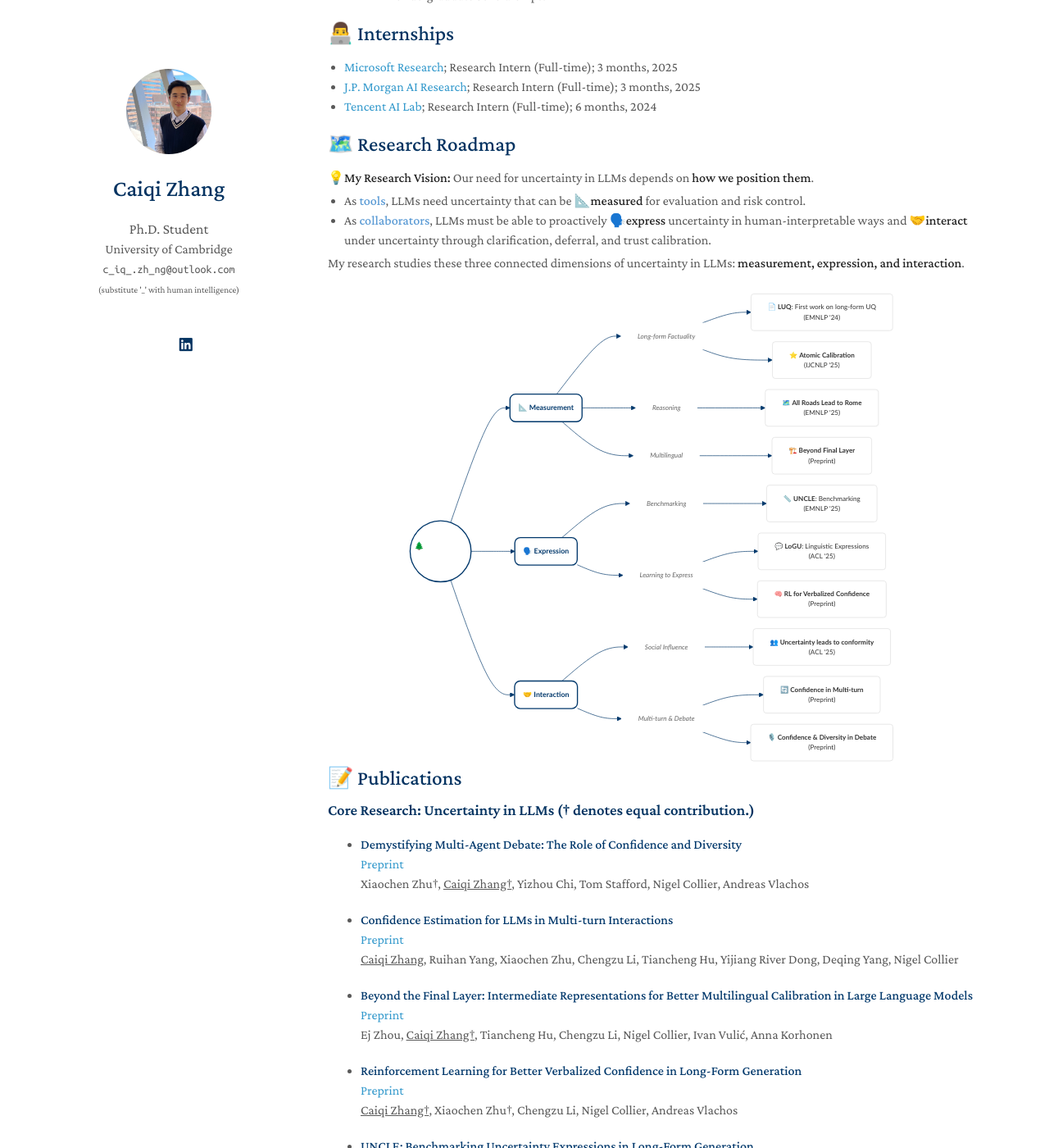
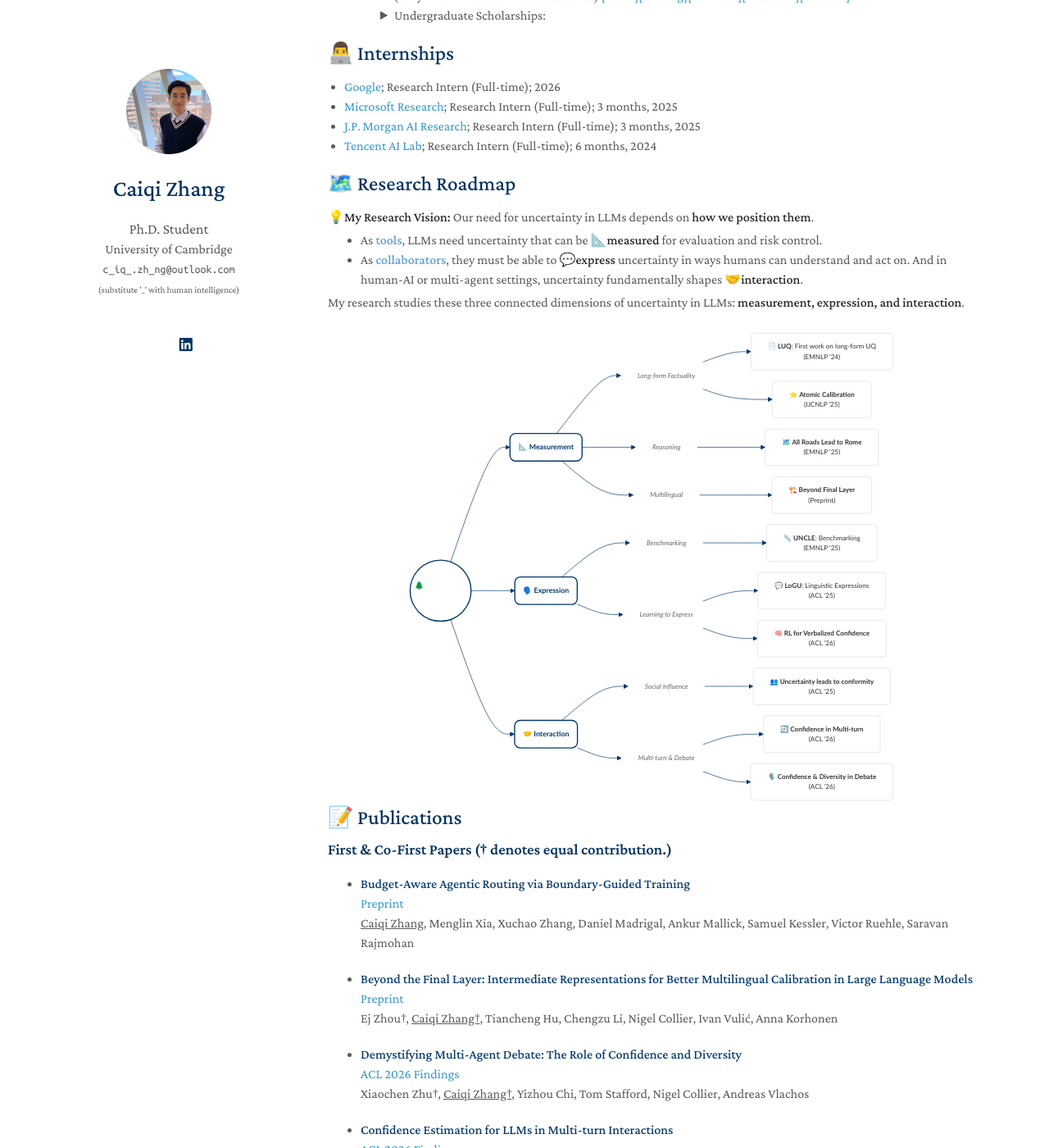
Before and after one commit to caiqizh/caiqizh.github.io, a Jekyll site: the page built from index.md, in a window 1280 px wide and 1400 px high, scrolled down 492 px. Shown: the whole window at 82% size. Built offline with Jekyll 4.4.1, drawn with Linux system fonts in a browser that asks for light colours; nearby versions of some CDN libraries; a style sheet for code colours, icons or effects is not loaded; some of the changed text lies outside the part shown.

Commit message:
updated after acl

```diff
--- a/index.md
+++ b/index.md
@@ -26,7 +26,7 @@ mermaid.initialize({
 
 I am a third year Ph.D. student at the University of Cambridge, working under the supervision of [Prof. Nigel Collier](https://sites.google.com/site/nhcollier/home). Previously, I completed my MPhil degree at Cambridge, focusing on fact-checking under the guidance of [Prof. Andreas Vlachos](https://andreasvlachos.github.io/) and [Dr. Zhijiang Guo](https://cartus.github.io/).
 
-During my PhD studies, I did research internships in [Microsoft Research](https://www.microsoft.com/en-us/research/lab/microsoft-research-cambridge/), [J.P. Morgan AI Research](https://www.jpmorganchase.com/about/technology/research/ai), and [Tencent AI Lab](https://ailab.tencent.com/ailab/en/index/).
+During my PhD studies, I did research internships in [Google](https://research.google/teams/cloud-ai-research/), [Microsoft Research](https://www.microsoft.com/en-us/research/lab/microsoft-research-cambridge/), [J.P. Morgan AI Research](https://www.jpmorganchase.com/about/technology/research/ai), and [Tencent AI Lab](https://ailab.tencent.com/ailab/en/index/).
 
 During my undergraduate studies, I interned at [PlusLab](https://violetpeng.github.io/) (UCLA) working with [Dr. Nanyun Peng](https://vnpeng.net/) and [Dr. Te-Lin Wu](https://telin0411.github.io/), and completed my capstone project with [Prof. Wenjie Li](https://www4.comp.polyu.edu.hk/~cswjli/) and [Dr. Yongqi Li](https://liyongqi67.github.io/) at [PolyU NLP Group](https://polyunlp.github.io/home).
 
@@ -71,6 +71,12 @@ During my undergraduate studies, I interned at [PlusLab](https://violetpeng.gith
 ## &#x1F468;&#x200D;&#x1F4BB; Internships
 
 <ul style="margin-top: 2px; margin-bottom: 2px; padding-left: 20px;">
+  <li><a href="https://research.google/teams/cloud-ai-research/">Google</a>; Research Intern (Full-time); 2026
+    <!-- <ul style="margin-top: 2px; margin-bottom: 2px;">
+      <li>Upcoming.</li>
+    </ul> -->
+  </li>
+
   <li><a href="https://www.microsoft.com/en-us/research/lab/microsoft-research-cambridge/">Microsoft Research</a>; Research Intern (Full-time); 3 months, 2025
     <!-- <ul style="margin-top: 2px; margin-bottom: 2px;">
       <li>Work with Dr. Molly Xia.</li>
@@ -97,9 +103,9 @@ During my undergraduate studies, I interned at [PlusLab](https://violetpeng.gith
 
 
 <p style="margin: 0 0 4px 0;"><strong>💡My Research Vision:</strong> Our need for uncertainty in LLMs depends on <strong>how we position them</strong>.</p>
-<ul style="margin: 0; padding-left: 20px;">
+<ul style="margin: 0; padding-left: 40px;">
   <li>As <strong style="color: #5b9bd5;">tools</strong>, LLMs need uncertainty that can be <strong>📐measured</strong> for evaluation and risk control.</li>
-  <li>As <strong style="color: #5b9bd5;">collaborators</strong>, LLMs must be able to proactively <strong>🗣️express</strong> uncertainty in human-interpretable ways and <strong>🤝interact</strong> under uncertainty through clarification, deferral, and trust calibration.</li>
+  <li>As <strong style="color: #5b9bd5;">collaborators</strong>, they must be able to <strong>💬express</strong> uncertainty in ways humans can understand and act on. And in human-AI or multi-agent settings, uncertainty fundamentally shapes <strong>🤝interaction</strong>.</li>
 </ul>
 <p style="margin: 4px 0 0 0;">My research studies these three connected dimensions of uncertainty in LLMs: <strong>measurement, expression, and interaction</strong>.</p>
 
@@ -128,15 +134,15 @@ graph LR
     E_Bench --> UNCLE["📏 <b>UNCLE</b>: Benchmarking<br/>(EMNLP '25)"]
     Expression --> E_Learn["<i>Learning to Express</i>"]
     E_Learn --> LoGU["💬 <b>LoGU</b>: Linguistic Expressions<br/>(ACL '25)"]
-    E_Learn --> RL["🧠 <b>RL for Verbalized Confidence</b><br/>(Preprint)"]
+    E_Learn --> RL["🧠 <b>RL for Verbalized Confidence</b><br/>(ACL '26)"]
 
     %% --- Branch 3: Interaction ---
     Root --> Interaction("🤝 <b>Interaction</b>")
     Interaction --> I_Social["<i>Social Influence</i>"]
     I_Social --> Conformity["👥 <b>Uncertainty leads to conformity</b><br/>(ACL '25)"]
     Interaction --> I_Multi["<i>Multi-turn & Debate</i>"]
-    I_Multi --> ConfMulti["🔄 <b>Confidence in Multi-turn</b><br/>(Preprint)"]
-    I_Multi --> MAD["🎙️ <b>Confidence & Diversity in Debate</b><br/>(Preprint)"]
+    I_Multi --> ConfMulti["🔄 <b>Confidence in Multi-turn</b><br/>(ACL '26)"]
+    I_Multi --> MAD["🎙️ <b>Confidence & Diversity in Debate</b><br/>(ACL '26)"]
 
 
     %% --- LINKS ---
@@ -168,23 +174,26 @@ graph LR
 
 ## &#x1F4DD; Publications
 
-### Core Research: Uncertainty in LLMs († denotes equal contribution.)
+### First & Co-First Papers († denotes equal contribution.)
+
+- <strong><span style="color: #03396c;">Budget-Aware Agentic Routing via Boundary-Guided Training</span></strong>
+  [Preprint](https://arxiv.org/abs/2602.21227)
+  <u>Caiqi Zhang</u>, Menglin Xia, Xuchao Zhang, Daniel Madrigal, Ankur Mallick, Samuel Kessler, Victor Ruehle, Saravan Rajmohan
+
+- <strong><span style="color: #03396c;">Beyond the Final Layer: Intermediate Representations for Better Multilingual Calibration in Large Language Models</span></strong>
+  [Preprint](https://www.arxiv.org/abs/2510.03136)
+  Ej Zhou†, <u>Caiqi Zhang†</u>, Tiancheng Hu, Chengzu Li, Nigel Collier, Ivan Vulić, Anna Korhonen
 
 - <strong><span style="color: #03396c;">Demystifying Multi-Agent Debate: The Role of Confidence and Diversity</span></strong>
-  [Preprint](https://arxiv.org/abs/2601.19921)
+  [ACL 2026 Findings](https://arxiv.org/abs/2601.19921)
   Xiaochen Zhu†, <u>Caiqi Zhang†</u>, Yizhou Chi, Tom Stafford, Nigel Collier, Andreas Vlachos
 
 - <strong><span style="color: #03396c;">Confidence Estimation for LLMs in Multi-turn Interactions</span></strong>
-  [Preprint](https://arxiv.org/abs/2601.02179)
-  <u>Caiqi Zhang</u>, Ruihan Yang, Xiaochen Zhu, Chengzu Li, Tiancheng Hu, Yijiang River Dong, Deqing Yang, Nigel Collier
-
-- <strong><span style="color: #03396c;">Beyond the Final Layer: Intermediate Representations for Better Multilingual Calibration in Large Language Models</span></strong>
-  [Preprint](https://www.arxiv.org/abs/2510.03136)
-  Ej Zhou, <u>Caiqi Zhang†</u>, Tiancheng Hu, Chengzu Li, Nigel Collier, Ivan Vulić, Anna Korhonen
-
+  [ACL 2026 Findings](https://arxiv.org/abs/2601.02179)
+  <u>Caiqi Zhang†</u>, Ruihan Yang†, Xiaochen Zhu, Chengzu Li, Tiancheng Hu, Yijiang River Dong, Deqing Yang, Nigel Collier
 
 - <strong><span style="color: #03396c;">Reinforcement Learning for Better Verbalized Confidence in Long-Form Generation</span></strong>
-  [Preprint](https://arxiv.org/abs/2505.23912)
+  [ACL 2026 Main](https://arxiv.org/abs/2505.23912)
   <u>Caiqi Zhang†</u>, Xiaochen Zhu†, Chengzu Li, Nigel Collier, Andreas Vlachos
 
 - <strong><span style="color: #03396c;">UNCLE: Benchmarking Uncertainty Expressions in Long-Form Generation</span></strong>
@@ -211,11 +220,6 @@ graph LR
 - <strong><span style="color: #03396c;">LUQ: Long-text Uncertainty Quantification for LLMs</span></strong>
   [EMNLP 2024 Main](https://aclanthology.org/2024.emnlp-main.299/)
   <u>Caiqi Zhang</u>, Fangyu Liu, Marco Basaldella, Nigel Collier.
-
-### Other First & Co-First Papers
-- <strong><span style="color: #03396c;">Budget-Aware Agentic Routing via Boundary-Guided Training</span></strong>
-  [Preprint](https://arxiv.org/abs/2602.21227)
-  <u>Caiqi Zhang</u>, Menglin Xia, Xuchao Zhang, Daniel Madrigal, Ankur Mallick, Samuel Kessler, Victor Ruehle, Saravan Rajmohan
 
 - <strong><span style="color: #03396c;">Do We Need Language-Specific Fact-Checking Models? The Case of Chinese</span></strong>
   [EMNLP 2024 Main](https://aclanthology.org/2024.emnlp-main.113/)
```
